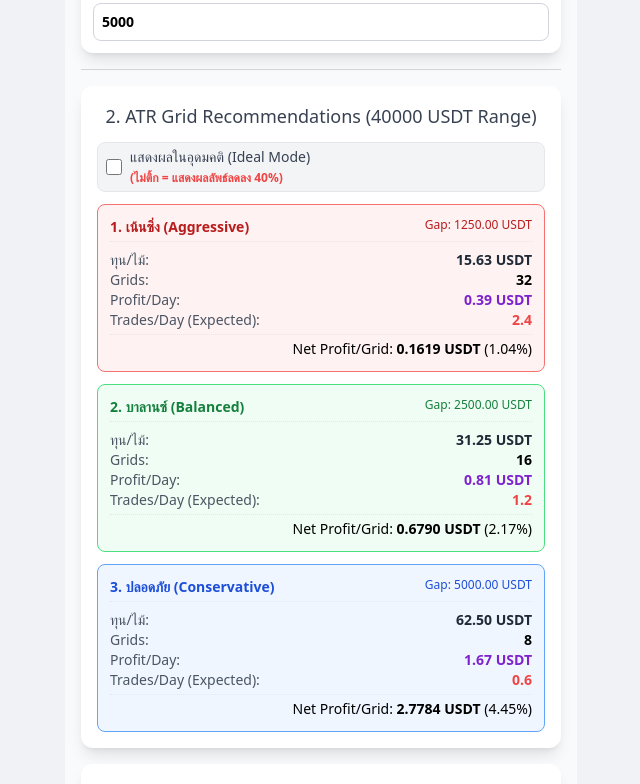
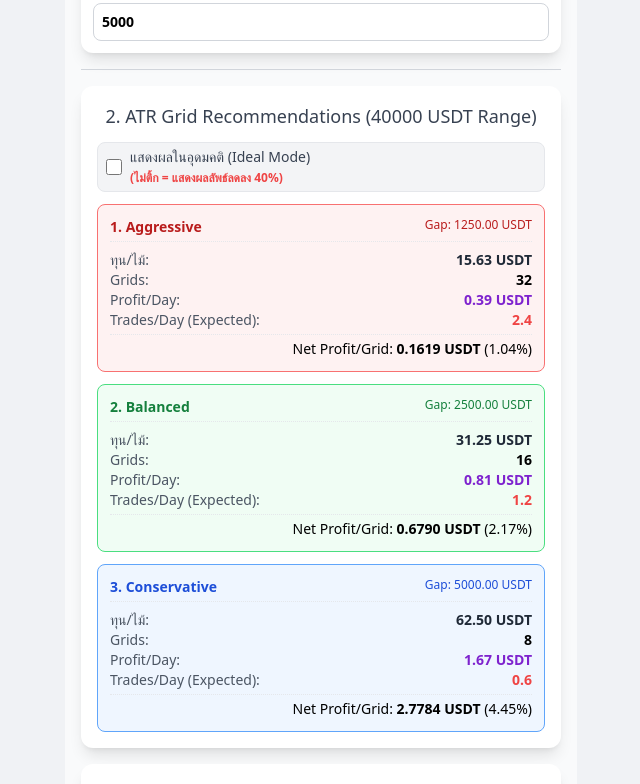
Before and after one commit to zneb076/grid-calc-app, a Vue app: page / in a window 1280 px wide. Shown: the part 624-1408 px from the top of the page, without its empty margins (319-959 px from the left). Built offline with nearby package versions, Linux system fonts and the light colour scheme.

Commit message:
add ATR Calc with risk

```diff
--- a/src/components/GridProfitCalculator.vue
+++ b/src/components/GridProfitCalculator.vue
@@ -145,9 +145,9 @@ const priceGapUpper = computed(() => {
 // 4. Logic คำนวณ ATR Recommendations และ Risk Adjustment
 // ---------------------------------
 const typeLabels = {
-  Aggressive: "1. เน้นซิ่ง (Aggressive)",
-  Balanced: "2. บาลานซ์ (Balanced)",
-  Conservative: "3. ปลอดภัย (Conservative)",
+  Aggressive: "1. Aggressive",
+  Balanced: "2. Balanced",
+  Conservative: "3. Conservative",
 };
 // Factor ลดทอนผลลัพธ์ที่ไม่ใช่ Ideal (ลดลง 40% เหลือ 60%)
 const RISK_ADJUSTMENT_FACTOR = 0.6;
```
